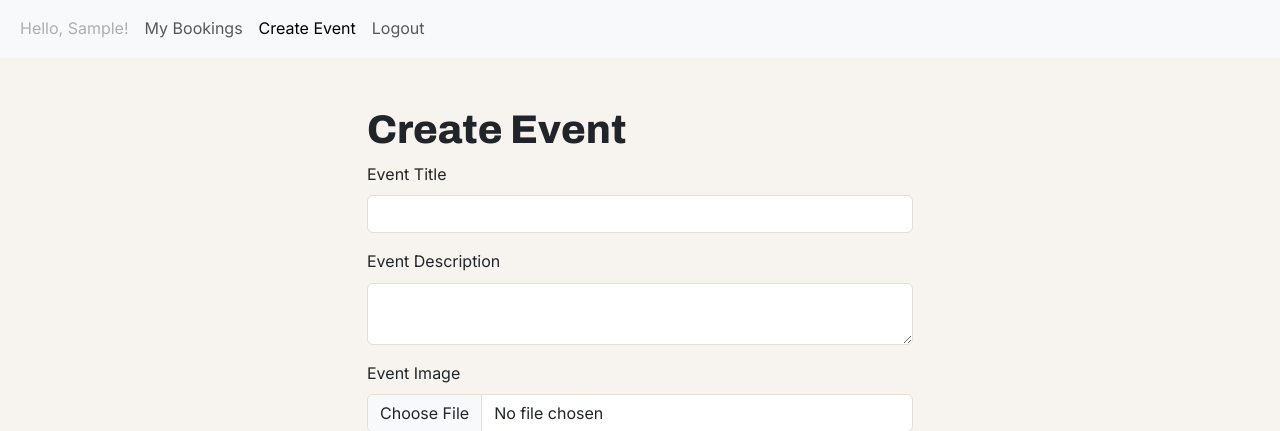
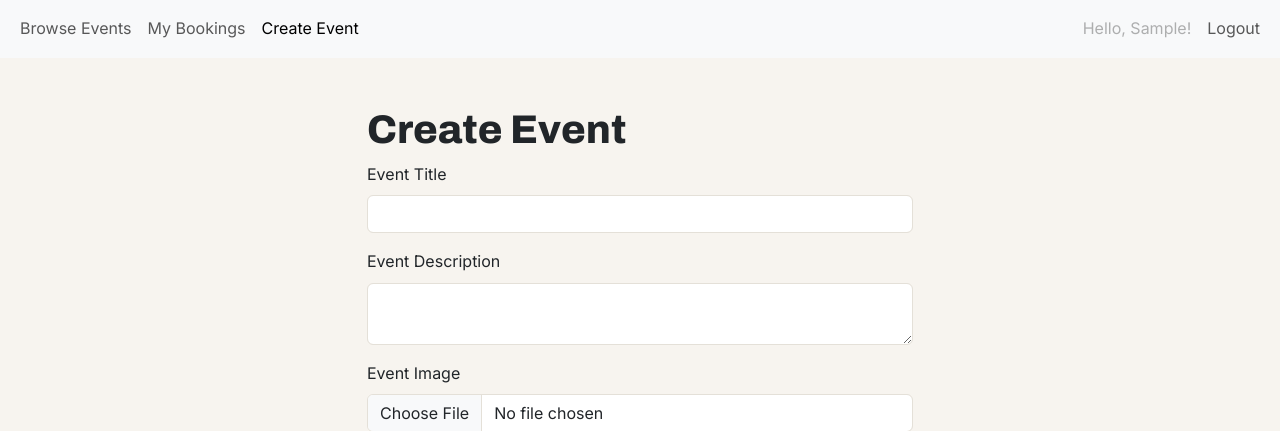
Before and after one commit to JoshK28/a2_group27, a Flask app: page /events/create in a window 1280 px wide. Shown: the top 431 px of the page. Run offline with Flask 3, Linux system fonts and the light colour scheme; the visitor is signed in with stand-in values (Sample User, id 1); data comes from the database, SQL or seed files in the repository; some libraries are stand-ins or nearby versions.

Commit message:
Navbar added button to go back to browsing. Improved navbar left and right side

```diff
--- a/AUSSportsTix/templates/base.html
+++ b/AUSSportsTix/templates/base.html
@@ -18,14 +18,22 @@
         <!-- Navbar -->
         <nav class="navbar navbar-expand-lg bg-body-tertiary">
             <div class="container-fluid">
-                <ul class="navbar-nav">
+                <button class="navbar-toggler" type="button"
+                        data-bs-toggle="collapse" data-bs-target="#mainNav"
+                        aria-controls="mainNav" aria-label="Toggle navigation"
+                        aria-expanded="false">
+                        <span class="navbar-toggler-icon"></span>
+                </button>
 
-                    <!-- Logged in User Greeting-->
-                    {% if current_user.is_authenticated %}
+                <div class="collapse navbar-collapse" id="mainNav">
+                    <!--Main navigation on the left-->
+                    <ul class="navbar-nav me-auto">
                         <li class="nav-item">
-                        <span class="nav-link disabled">Hello, {{ current_user.first_name }}!</span>
+                            <a class="nav-link {% if request.endpoint =='main.index' %}active{% endif%}"
+                            href="{{url_for('main.index')}}">Browse Events</a>
                         </li>
 
+                        {% if current_user.is_authenticated %}
                         <!-- My Bookings -->
                         <li class="nav-item">
                             <a class="nav-link {% if request.endpoint == 'main.history' %}active{% endif %}" href="{{ url_for('main.history') }}">My Bookings</a>
@@ -34,6 +42,16 @@
                         <!-- Create Event -->
                         <li class="nav-item">
                             <a class="nav-link {% if request.endpoint == 'event.create' %}active{% endif %}" href="{{ url_for('event.create') }}">Create Event</a>
+                        </li>
+                        {% endif %}
+                    </ul>
+
+                    <!-- Navigation bar on right side -->
+                    <ul class="navbar-nav ms-auto">
+                        <!-- Logged in User Greeting-->
+                        {% if current_user.is_authenticated %}
+                        <li class="nav-item">
+                            <span class="nav-link disabled">Hello, {{ current_user.first_name }}!</span>
                         </li>
 
                         <!-- Logout/ Login,Register -->
@@ -49,6 +67,7 @@
                         </li>
                         {% endif %}
                     </ul>
+                </div>
             </div>
         </nav>
 
```
Lines whose indentation alone changed are shown as unchanged.
